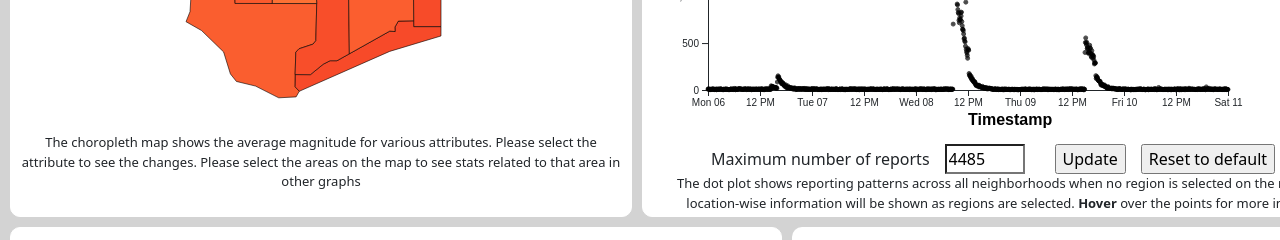
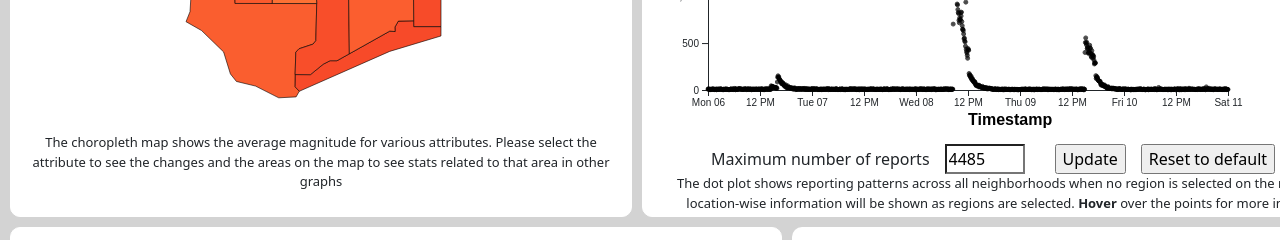
Before and after one commit to rajamrit-singh/vast-2019-mc-1, a React (Create React App) app: page / in a window 1280 px wide. Shown: the part 880-1120 px from the top of the page. Built offline with nearby package versions, Linux system fonts and the light colour scheme.

Commit message:
test build on netlify and remove yaml

```diff
--- a/src/components/choropleth-map/ChoroplethMap.js
+++ b/src/components/choropleth-map/ChoroplethMap.js
@@ -83,7 +83,7 @@ const ChoroplethMap = ({ data }) => {
                 <ColorLegend />
             </svg>
             <div className="map-info-text">
-            <p>The choropleth map shows the average magnitude for various attributes. Please select the attribute to see the changes. Please select the areas on the map to see stats related to that area in other graphs</p>
+            <p>The choropleth map shows the average magnitude for various attributes. Please select the attribute to see the changes and the areas on the map to see stats related to that area in other graphs</p>
         </div>
         </div>
     );
```
